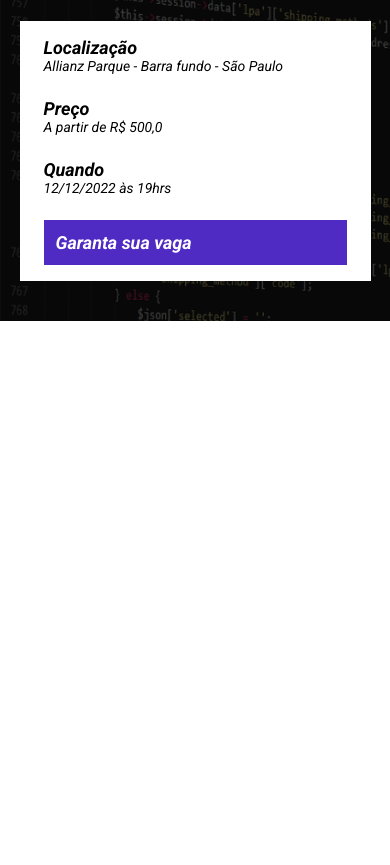
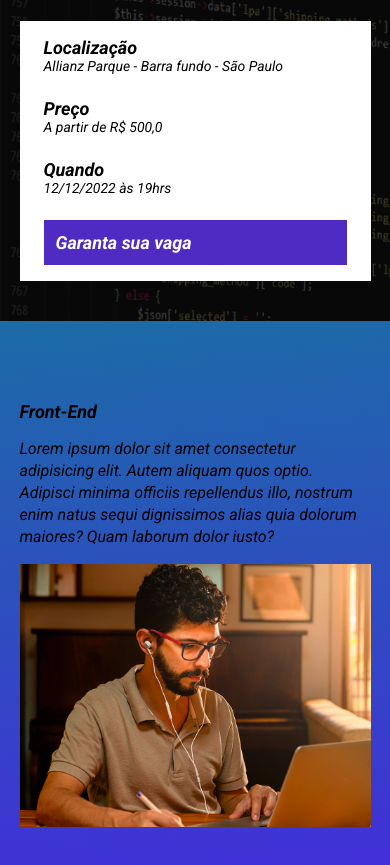
Before and after one commit to CaioCroccia22/Event-with-Timer-Landing-Page, a website built with Parcel: page src/index.html in a window 390 px wide. Shown: the part 139-1004 px from the top of the page. Before the commit the page ends 844 px from the top, so only its background shows below. Built offline with nearby package versions, Linux system fonts and the light colour scheme.

Commit message:
feat: implement event section with responsive layout

```diff
--- a/src/index.html
+++ b/src/index.html
@@ -38,5 +38,15 @@
             </div>
         </div>
    </header>
+
+   <section class="event">
+        <div class="container">
+            <div class="event__detail">
+                <h2 class="event__detail__title">Front-End</h2>
+                <p class="event__detail__description">Lorem ipsum dolor sit amet consectetur adipisicing elit. Autem aliquam quos optio. Adipisci minima officiis repellendus illo, nostrum enim natus sequi dignissimos alias quia dolorum maiores? Quam laborum dolor iusto?</p>
+            </div>
+            <img class="event__image" src="./images/frontend.png" alt="Front-End">
+        </div>
+   </section>
 </body>
 </html>
--- /dev/null
+++ b/src/styles/_event.scss
@@ -0,0 +1,42 @@
+.event{
+    padding: 80px 0;
+    background-image: linear-gradient(175deg, #1B6CA7 , #442BDB);
+
+    .container{
+        display: flex;
+    }
+
+    &__image {
+        max-width: 360px;
+    }
+
+    &__detail {
+        margin-right: 40px;
+
+        &__title{
+            font-size: 18px;
+            font-weight: bold;
+            margin-bottom: 16px;
+        }
+
+        &__description{
+            line-height: 22px;
+        }
+    }
+
+    // Celular
+    @media (max-width: 640px){
+        .container{
+            display: block;
+        }
+
+        &__image{
+            width: 100%;
+        }
+
+        &__detail{
+            margin-right: 0;
+            margin-bottom: 16px;
+        }
+    }
+}
--- a/src/styles/main.scss
+++ b/src/styles/main.scss
@@ -1,6 +1,7 @@
 @use 'hero';
 @use 'components/infosbar';
 @use 'components/buttons';
+@use 'event';
 
 
 *{
```
